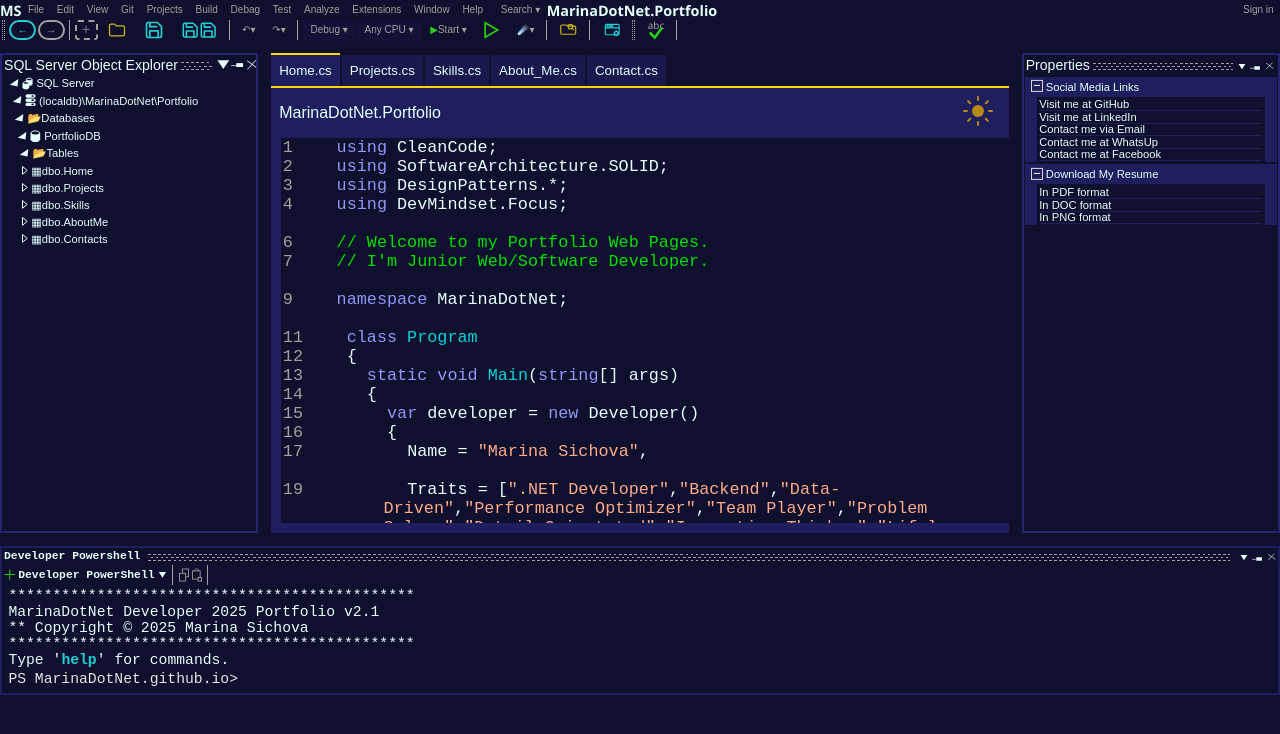
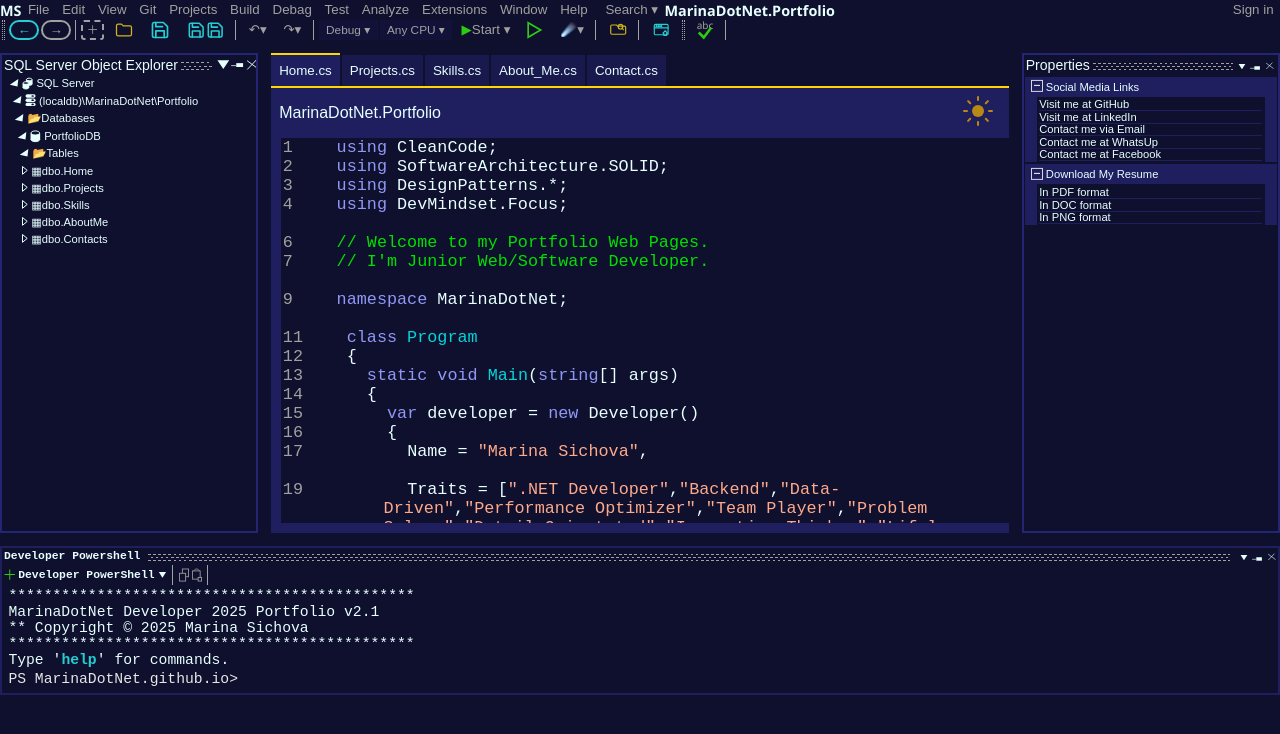
Before and after one commit to MarinaDotNet/portfolio-react, a React (Vite) app: page /projects in a window 1280 px wide. Shown: the top 734 px of the page. Built offline with nearby package versions, Linux system fonts and the light colour scheme.

Commit message:
refactor: improve large screen responsiveness in DecarativeTopComponents.

```diff
--- a/src/components/desktopLayout/decorativeTopComponentsStyles.css
+++ b/src/components/desktopLayout/decorativeTopComponentsStyles.css
@@ -34,8 +34,14 @@
   display: flex;
   align-items: center;
   justify-content: center;
-  font-size: clamp(10px, 1.2vh, 20px);
+  /*font-size: clamp(10px, 1.2vh, 20px);*/
   cursor: pointer;
+}
+
+@media screen and (max-width: 750px){
+  .vs-toolbar-line button{
+    font-size: clamp(10px, 1vh, 20px);
+  }
 }
 
 .icon-button-row {
```
